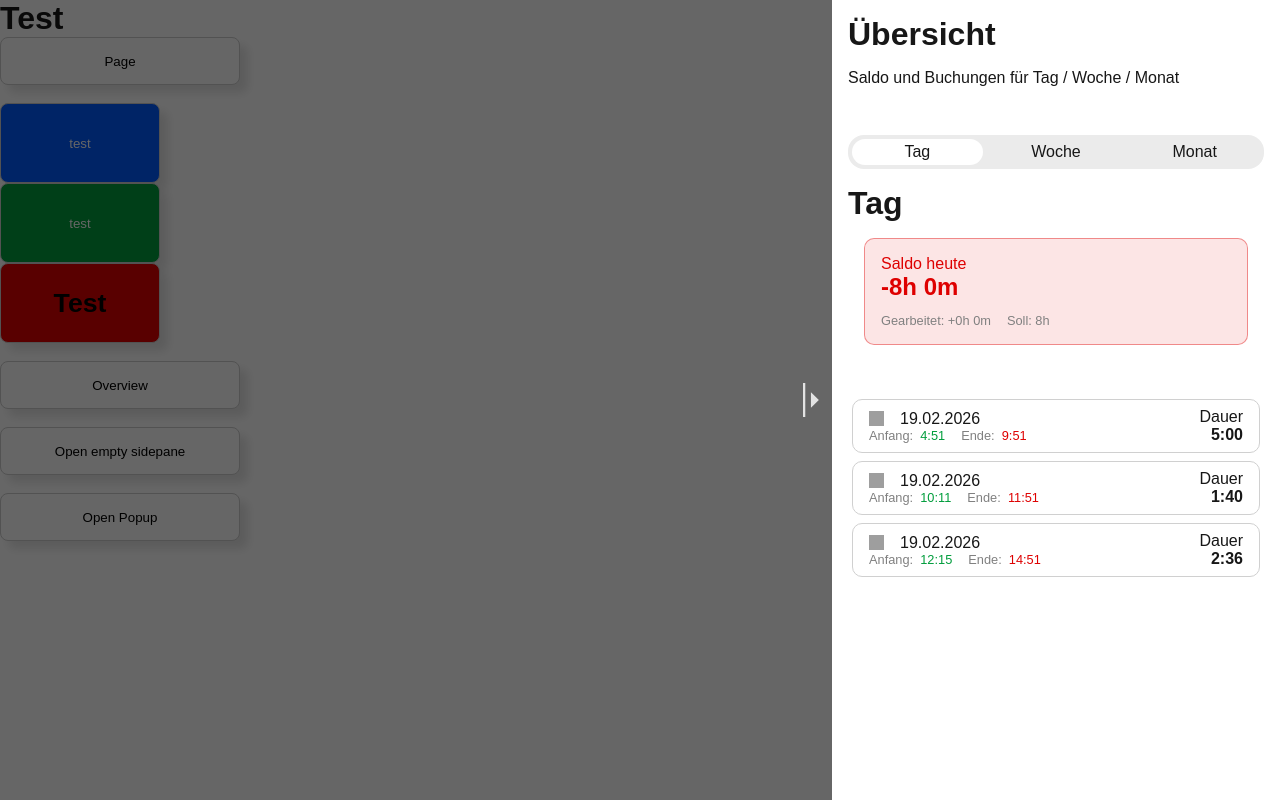
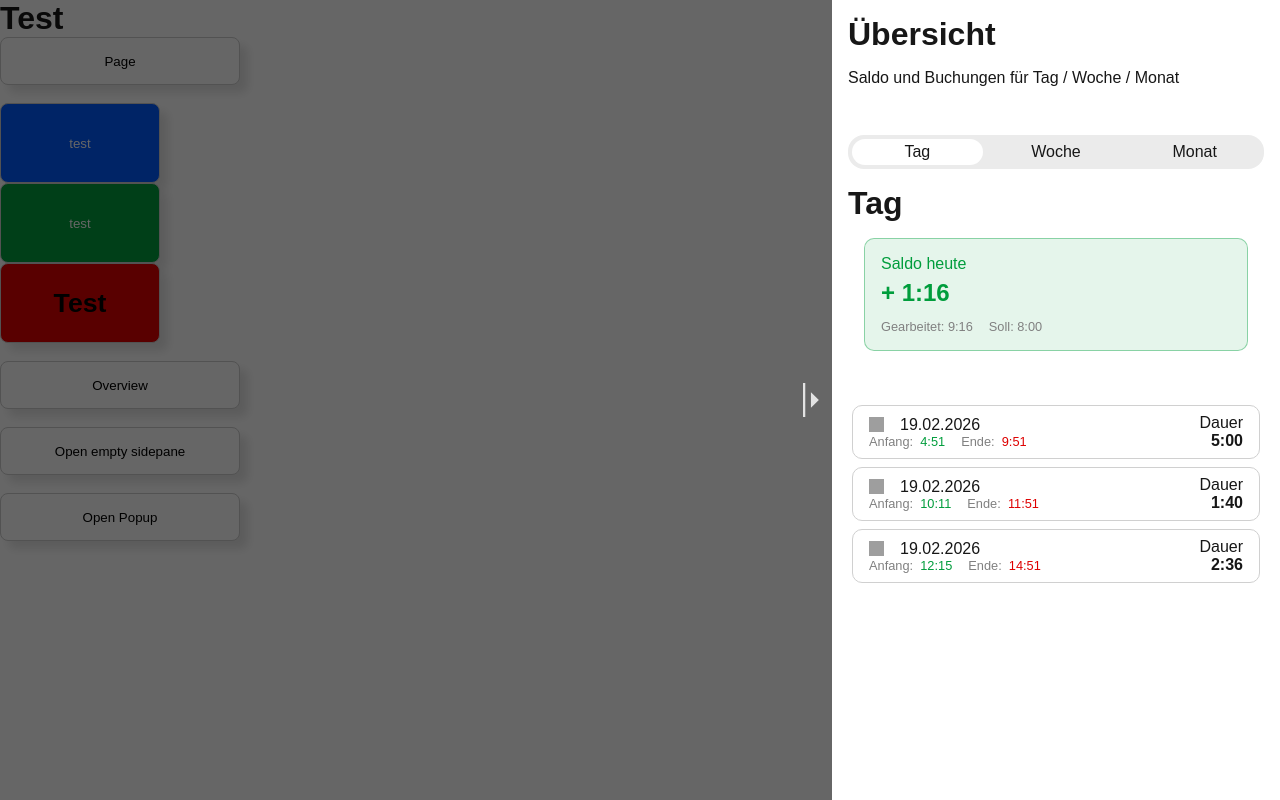
Before and after one commit to justusbruegmann/stechuhr, a Next.js app: page /ctest in a window 1280 px wide. Both pictures are taken after a click on the button "Overview". Built offline with nearby package versions, Linux system fonts and the light colour scheme; grey boxes are pictures that could not be loaded.

Commit message:
Finish logic for overview component and its subsidiaries

```diff
--- a/src/components/layout/Sidepane.tsx
+++ b/src/components/layout/Sidepane.tsx
@@ -79,7 +79,7 @@ export function Sidepane({children, onClose}: SidepaneOverlayProps) {
             <div className={`${styles["close-button"]}  ${isClosing ? styles["slide-out"] : ""}`} onClick={handleClose}>
                 <Image
                     // hacky workaround, because this icon is the only one that locally won't load
-                    src={`${process.env.BASE_PATH || ''}/arrow_menu_close.svg`}
+                    src={"arrow_menu_close.svg"}
                     alt=">"
                     width={48}
                     height={48}
--- a/src/components/overview/DetailEntry.tsx
+++ b/src/components/overview/DetailEntry.tsx
@@ -5,7 +5,7 @@ import Styles from "./DetailEntry.module.css";
 import Card from "@/components/layout/Card";
 import Image from "next/image";
 import TimeEntry from "@/types/TimeEntry";
-import {formatDate, formatDuration, formatTime} from "@/utils/DateUtils";
+import {formatDate, formatDateTime, formatDuration} from "@/utils/TimeUtils";
 
 
 type Props = {
@@ -17,9 +17,6 @@ export default function DetailEntry({timeEntry}: Props) {
 
     const startTime = new Date(timeEntry.startTime)
     const endTime: Date | null = timeEntry.endTime ? new Date(timeEntry.endTime) : null
-
-
-
 
 
     return (
@@ -35,14 +32,14 @@ export default function DetailEntry({timeEntry}: Props) {
                     <div className={Styles["information"]}>
                         <div className={Styles["row"]}>Anfang: &nbsp;
                             <div className={Styles["start-time"]}>
-                                {formatTime(startTime)}
+                                {formatDateTime(startTime)}
                             </div>
                         </div>
 
                         {endTime &&
                             <div className={Styles["row"]}>Ende: &nbsp;
                                 <div className={Styles["end-time"]}>
-                                    {formatTime(endTime)}
+                                    {formatDateTime(endTime)}
                                 </div>
                             </div>
                         }
--- a/src/components/overview/Overview.tsx
+++ b/src/components/overview/Overview.tsx
@@ -44,38 +44,58 @@ export default function Overview() {
         }
     ]
 
-    function renderDetailEntries(timeEntries: TimeEntry[]): React.ReactNode {
-        return <>
-            {timeEntries.map((entry, index) => (
-                <DetailEntry
-                    key={entry.id ?? index}   // Prefer a stable unique id if available
-                    timeEntry={entry}
-                />
-            ))}
-        </>;
+
+
+    const timeEntries: Record<string, TimeEntry[]> = {
+        "day": testTimeEntries,
+        "week": testTimeEntries,
+        "month": testTimeEntries
+    };
+
+
+    function generate_tab_content(timespan: "day" | "week" | "month"): React.ReactNode {
+        let title: string;
+
+        switch (timespan) {
+            case "day": {
+                title = "Tag";
+                break;
+            }
+            case "week": {
+                title = "Woche";
+                break;
+            }
+            case "month": {
+                title = "Monat";
+                break;
+            }
+            default: {
+                title = "Unbekannt";
+                break;
+            }
+        }
+
+
+        return (
+            <div className={Styles["tab-content-area"]}>
+                <h1>{title}</h1>
+                <SaldoView timespan={timespan} timeEntries={timeEntries[timespan]}/>
+                <br/>
+
+                {timeEntries[timespan].map((entry) => (
+                    <DetailEntry
+                        key={entry.id}
+                        timeEntry={entry}
+                    />
+                ))}
+            </div>
+        );
     }
 
-    const day = (
-        <div className={Styles["tab-content-area"]}>
-            <h1>Tag</h1>
-            <SaldoView/>
-            <br/>
-            {renderDetailEntries(testTimeEntries)}
-        </div>
-    );
-    const week =
-        <div className={Styles["tab-content-area"]}>
-            Woche
-        </div>
-    const month =
-        <div className={Styles["tab-content-area"]}>
-            Monat
-        </div>
-
     const tabs = {
-        "Tag": day,
-        "Woche": week,
-        "Monat": month
+        "Tag": generate_tab_content("day"),
+        "Woche": generate_tab_content("week"),
+        "Monat": generate_tab_content("month")
     }
 
     return (
@@ -84,7 +104,6 @@ export default function Overview() {
             <p className={`${Styles["subtitle"]}`}>Saldo und Buchungen für Tag / Woche / Monat</p>
 
             <Tabs tabs={tabs}/>
-
         </>
     );
 }
--- a/src/components/overview/SaldoView.module.css
+++ b/src/components/overview/SaldoView.module.css
@@ -1,7 +1,5 @@
 .wrapper {
-    background-color: rgba(var(--sew-red-rgb), 0.1);
-    border: 1px solid rgba(var(--sew-red-rgb), 0.4);
-    color: var(--sew-red);
+
     flex-direction: column;
     margin-bottom: 2rem;
 }
@@ -9,7 +7,20 @@
 .time-display {
     font-size: 1.5em;
     font-weight: bold;
+    margin-top: 0.25em;
     margin-bottom: 0.5em;
+}
+
+.positive-saldo {
+    background-color: rgba(var(--init-green-rgb), 0.1);
+    border: 1px solid rgba(var(--init-green-rgb), 0.4);
+    color: var(--init-green);
+}
+
+.negative-saldo {
+    background-color: rgba(var(--sew-red-rgb), 0.1);
+    border: 1px solid rgba(var(--sew-red-rgb), 0.4);
+    color: var(--sew-red);
 }
 
 .information {
--- a/src/components/overview/SaldoView.tsx
+++ b/src/components/overview/SaldoView.tsx
@@ -3,17 +3,40 @@
 import * as React from 'react';
 import Styles from "./SaldoView.module.css";
 import Card from "@/components/layout/Card";
+import TimeEntry from "@/types/TimeEntry";
+import {formatMsTime} from "@/utils/TimeUtils";
+
+type Props = {
+    timespan: "day" | "week" | "month";
+    timeEntries: TimeEntry[];
+}
 
 
-export default function SaldoView() {
+export default function SaldoView({
+                                      timespan,
+                                      timeEntries
+                                  }: Props) {
+
+    const hour = 60 * 60 * 1000;
+    const requiredWorkTime = timespan == "day" ? 8 * hour : timespan == "week" ? 40 * hour : 160 * hour;
+
+    const totalWorkedTime: number = timeEntries.reduce((total, entry) => {
+        const startTime = new Date(entry.startTime);
+        const endTime = entry.endTime ? new Date(entry.endTime) : new Date();
+        return total + (endTime.getTime() - startTime.getTime());
+    }, 0);
+
+    const saldo = totalWorkedTime - requiredWorkTime;
 
     return (
-        <Card className={Styles["wrapper"]} shadow={false}>
-            <p>Saldo heute</p>
-            <h1 className={Styles["time-display"]}>-8h 0m</h1>
+        <Card className={`${Styles["wrapper"]} ${saldo >= 0 ? Styles["positive-saldo"] : Styles["negative-saldo"]}`} shadow={false}>
+            <p>Saldo {timespan == "day" ? "heute" : timespan == "week" ? "diese Woche" : "diesen Monat"}</p>
+            <h1 className={Styles["time-display"]}>
+                {saldo < 0 ? `- ${formatMsTime(-saldo)}` : `+ ${formatMsTime(saldo)}`}
+            </h1>
             <div className={Styles["information"]}>
-                <p>Gearbeitet: +0h 0m</p>
-                <p>Soll: 8h</p>
+                <p>Gearbeitet: {formatMsTime(totalWorkedTime)}</p>
+                <p>Soll: {formatMsTime(requiredWorkTime)}</p>
             </div>
         </Card>
     );
--- a/src/utils/DateUtils.ts
+++ /dev/null
@@ -1,15 +0,0 @@
-export function formatDate(date: Date) {
-    return `${String(date.getDate()).padStart(2, '0')}.${
-        String(date.getMonth() + 1).padStart(2, '0')}.${
-        date.getFullYear()}`
-}
-
-export function formatTime(date: Date) {
-    return `${date.getHours()}:${String(date.getMinutes()).padStart(2, '0')}`
-}
-
-
-export function formatDuration(start: Date, end: Date) {
-    const diff = new Date(end.getTime() - start.getTime())
-    return formatTime(diff)
-}
--- /dev/null
+++ b/src/utils/TimeUtils.ts
@@ -0,0 +1,34 @@
+export function formatDate(date: Date) {
+    return `${String(date.getDate()).padStart(2, '0')}.${
+        String(date.getMonth() + 1).padStart(2, '0')}.${
+        date.getFullYear()}`
+}
+
+
+export function formatDateTime(date: Date) {
+    return `${date.getHours()}:${date.getMinutes().toString().padStart(2, "0")}`;
+}
+
+
+export function formatMsTime(time: number | Date): string {
+    let ms;
+
+    if (time instanceof Date) {
+        ms = time.getTime();
+        console.log("time is a Date: " + time.toUTCString())
+    } else {
+        ms = time;
+    }
+
+    const totalSeconds = Math.floor(ms / 1000);
+    const hours = Math.floor(totalSeconds / 3600);
+    const minutes = Math.floor((totalSeconds % 3600) / 60);
+
+    return `${hours}:${minutes.toString().padStart(2, "0")}`;
+}
+
+
+export function formatDuration(start: Date, end: Date) {
+    const diff = new Date(end.getTime() - start.getTime())
+    return formatMsTime(diff)
+}
```
